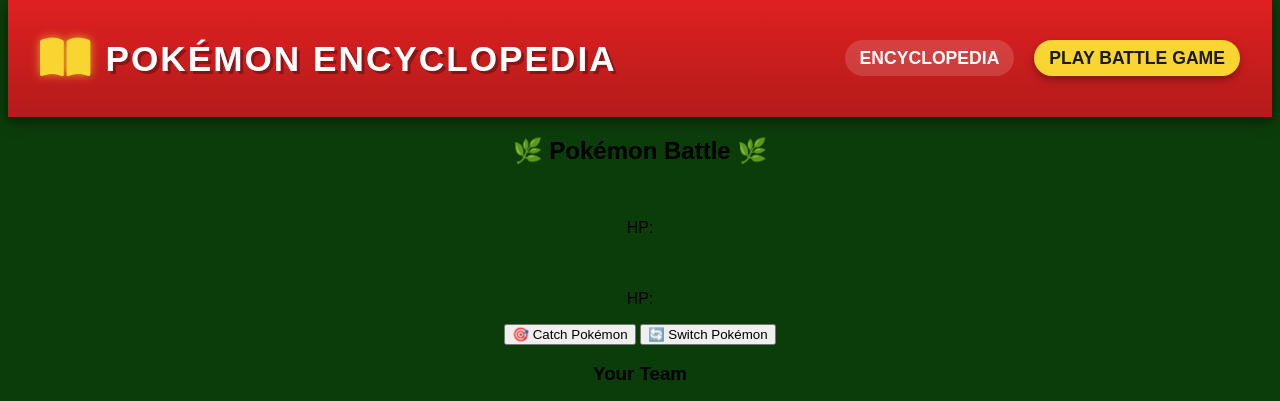
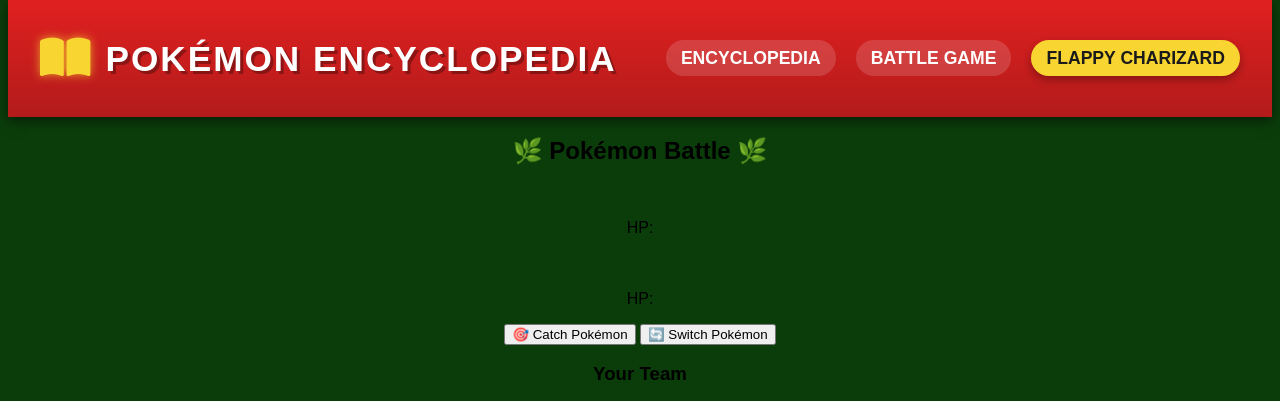
Before and after one commit to pres38/pokemon-website, a plain HTML site: page game.html in a window 1280 px wide. Shown: the top 401 px of the page. Drawn offline with Linux system fonts and the light colour scheme.

Commit message:
Update game.html

```diff
--- a/game.html
+++ b/game.html
@@ -594,7 +594,8 @@ footer {
       <nav>
         <ul>
           <li><a href="index.html">ENCYCLOPEDIA</a></li>
-          <li><a href="game.html" class="active">PLAY BATTLE GAME</a></li>
+          <li><a href="game.html">BATTLE GAME</a></li>
+          <li><a href="flappy.html" class="active">FLAPPY CHARIZARD</a></li>
         </ul>
       </nav>
     </div>
```
